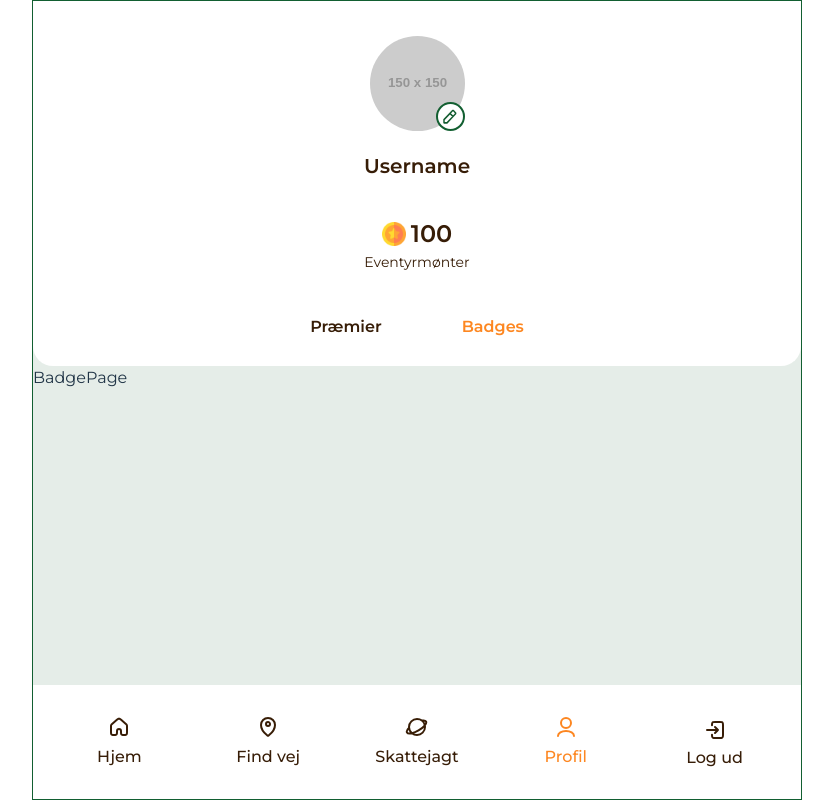
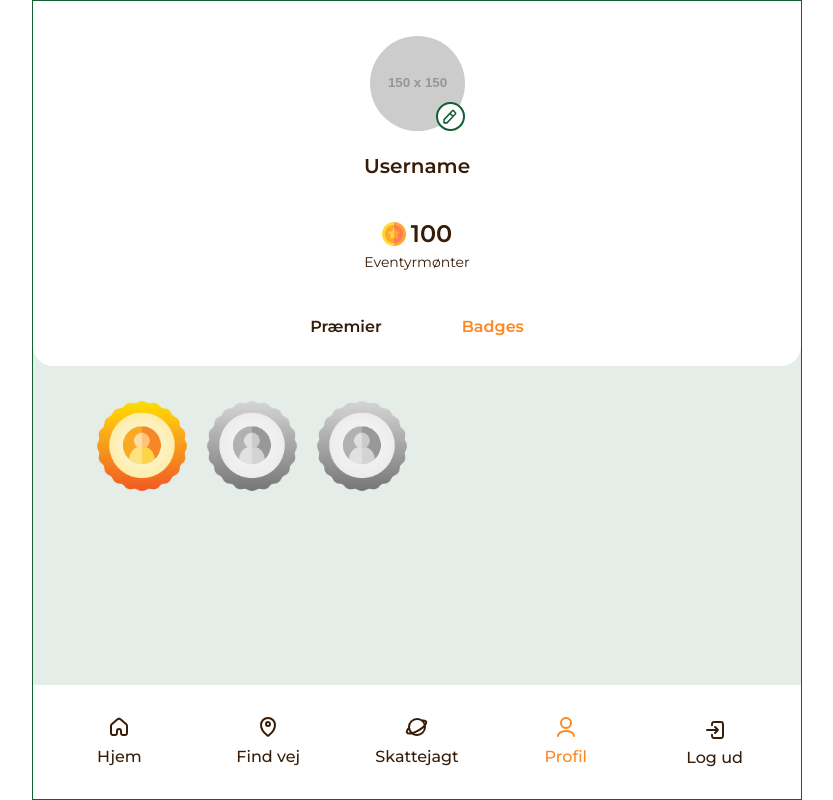
Before and after one commit to alvihelene/Geografiskhave-FE-alvitest, a React (Vite) app: page /profile in a window 1280 px wide. Both pictures are taken after a click on the button "Badges". Shown: the whole page, without its empty margins (223-1056 px from the left). Built offline with nearby package versions, Linux system fonts and the light colour scheme.

Commit message:
Badge page

```diff
--- /dev/null
+++ b/src/components/badge/badge.scss
@@ -0,0 +1,19 @@
+.Badge {
+  display: flex;
+  justify-content: center;
+  align-items: center;
+  max-width: 95px;
+  max-height: 95px;
+  width: 100%;
+  height: 100%;
+  &_Image {
+    width: 100%;
+    height: 100%;
+    object-fit: contain;
+    filter: grayscale(100%);
+  }
+
+  &_Completed {
+    filter: none !important;
+  }
+}
--- /dev/null
+++ b/src/components/badge/badge.tsx
@@ -0,0 +1,17 @@
+import { IBadge } from "../../interfaces/IBadge";
+import "./badge.scss";
+import React from "react";
+
+const Badge = ({ name, image, completed, description }: IBadge) => {
+  return (
+    <div className="Badge">
+      <img
+        className={`Badge_Image ${completed ? "Badge_Completed" : ""}`}
+        src={image}
+        alt={name}
+      />
+    </div>
+  );
+};
+
+export default Badge;
--- /dev/null
+++ b/src/interfaces/IBadge.ts
@@ -0,0 +1,6 @@
+export interface IBadge {
+  image: string;
+  name: string;
+  description: string;
+  completed: boolean;
+}
--- a/src/pages/ProfilePage/BadgePage/BadgePage.scss
+++ b/src/pages/ProfilePage/BadgePage/BadgePage.scss
@@ -0,0 +1,13 @@
+.BadgePage {
+  display: grid;
+  grid-template-columns: repeat(auto-fill, 90px);
+  grid-gap: 20px;
+  grid-auto-rows: 90px;
+  width: calc(100% - 70px);
+  padding: 35px;
+  overflow-y: auto;
+  overflow-x: hidden;
+  flex: 1 0 0;
+  justify-content: center;
+  align-items: center;
+}
--- a/src/pages/ProfilePage/BadgePage/BadgePage.tsx
+++ b/src/pages/ProfilePage/BadgePage/BadgePage.tsx
@@ -1,7 +1,38 @@
 import React from "react";
+import { IBadge } from "../../../interfaces/IBadge";
+import badgeImg from "../../../assets/images/badges/BadgeProfil.png";
+import Badge from "../../../components/badge/badge";
+import "./BadgePage.scss";
 
 const BadgePage = () => {
-  return <div>BadgePage</div>;
+  const badges: IBadge[] = [
+    {
+      name: "test 1",
+      image: badgeImg,
+      completed: true,
+      description: "test 1",
+    },
+    {
+      name: "test 2",
+      image: badgeImg,
+      completed: false,
+      description: "test 2",
+    },
+    {
+      name: "test 3",
+      completed: false,
+      image: badgeImg,
+      description: "test 3",
+    },
+  ];
+
+  return (
+    <div className="BadgePage">
+      {badges.map((badge, index) => (
+        <Badge key={index} {...badge} />
+      ))}
+    </div>
+  );
 };
 
 export default BadgePage;
```
